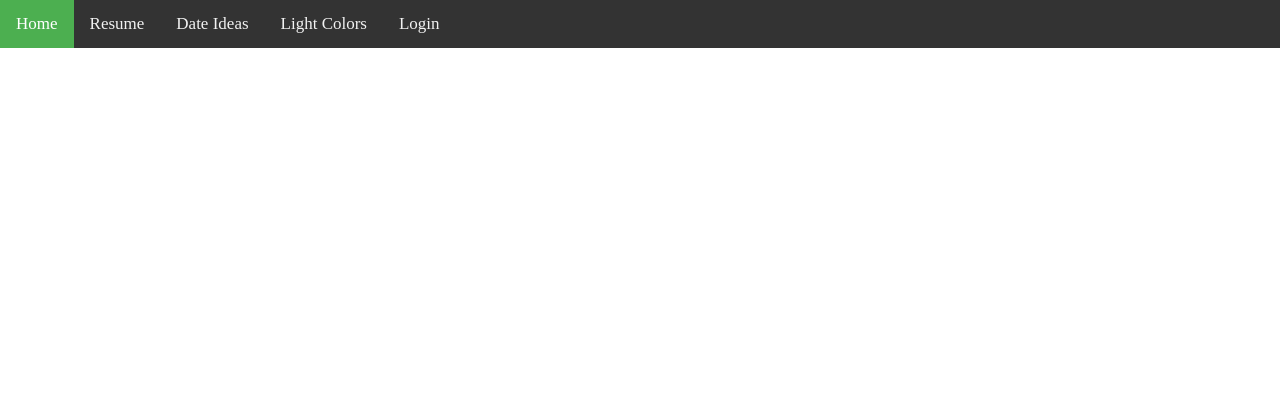
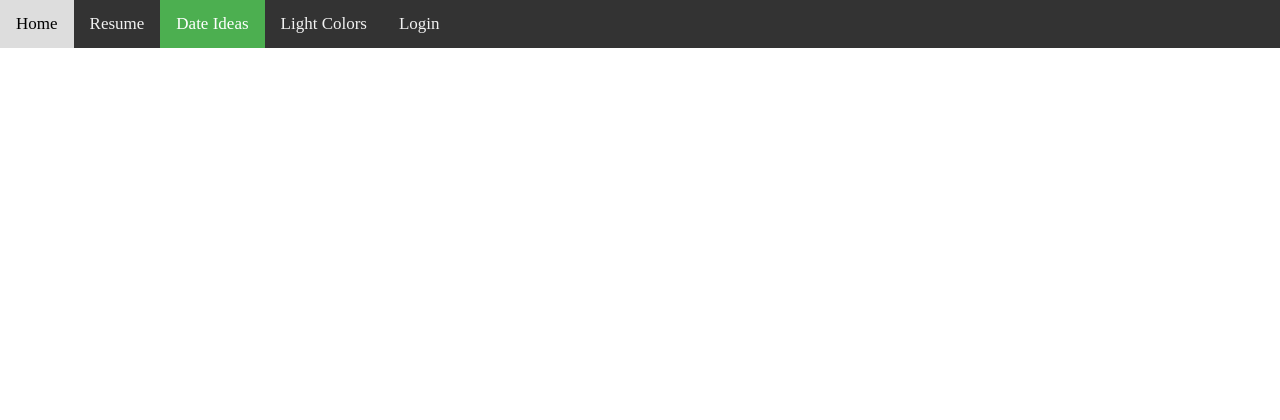
Before and after one commit to julienlegault/personalWebsite, a Flask app: page /dates in a window 1280 px wide. Shown: the top 420 px of the page. Run offline with Flask 2, Linux system fonts and the light colour scheme; parts of the project's set-up code (start-up, migrations or seed data) failed here and were passed over; some libraries are stand-ins or nearby versions.

Commit message:
small tweak to topnav

```diff
--- a/templates/dates.html
+++ b/templates/dates.html
@@ -23,9 +23,9 @@
 	</head>
 	<body>
 		<div class="topnav" id="Navigation Menu">
-			<a href="http://julienlegault.freemyip.com" class="active">Home</a>
+			<a href="http://julienlegault.freemyip.com">Home</a>
 			<a href="static/LegaultResume.pdf">Resume</a>
-			<a href="/dates">Date Ideas</a>
+			<a href="/dates" class="active">Date Ideas</a>
 			<a href="/lights">Light Colors</a>
 			<a href="/login">Login</a>
 			<a href="javascript:void(0);" class="icon" onclick="myFunction()">
```
